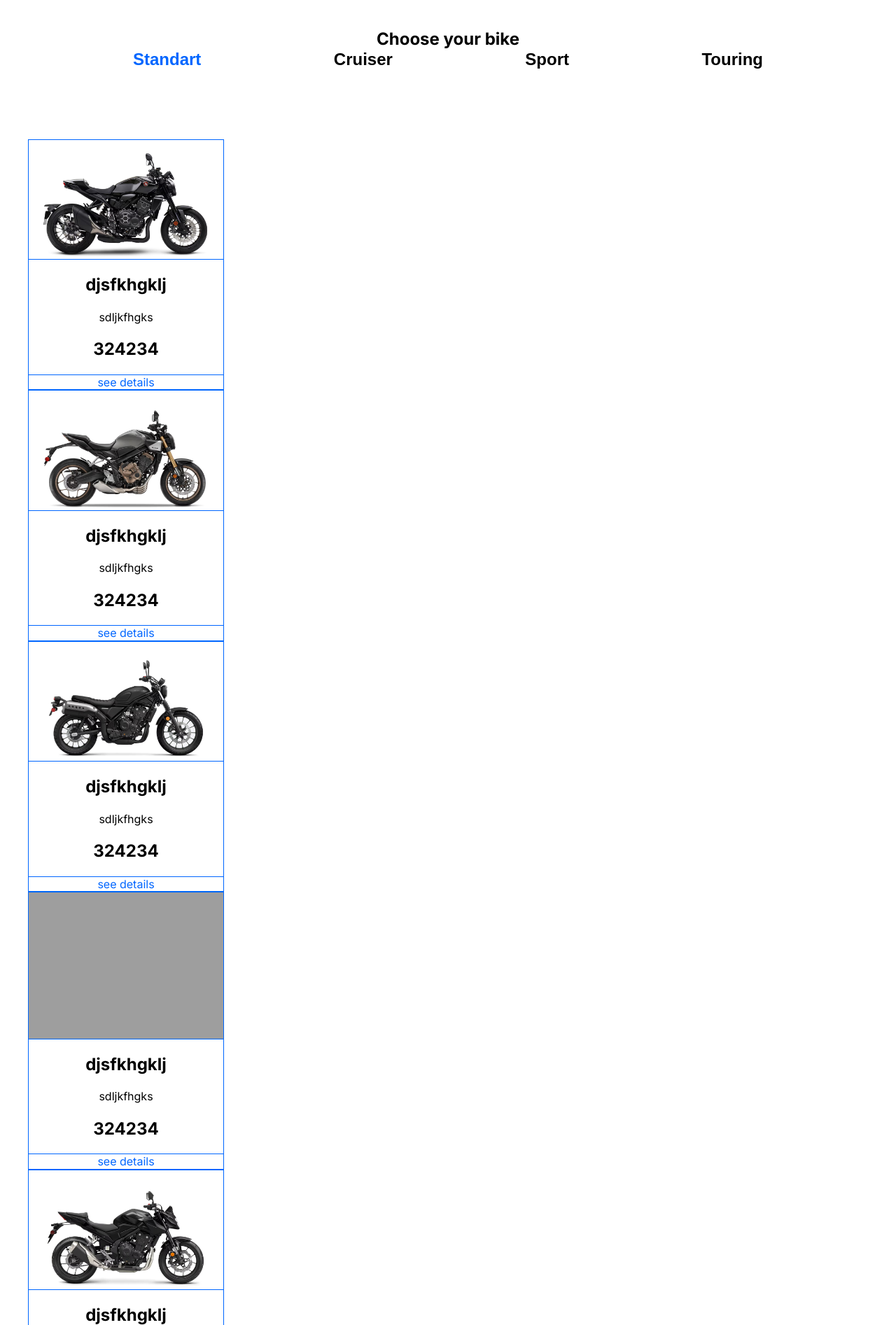
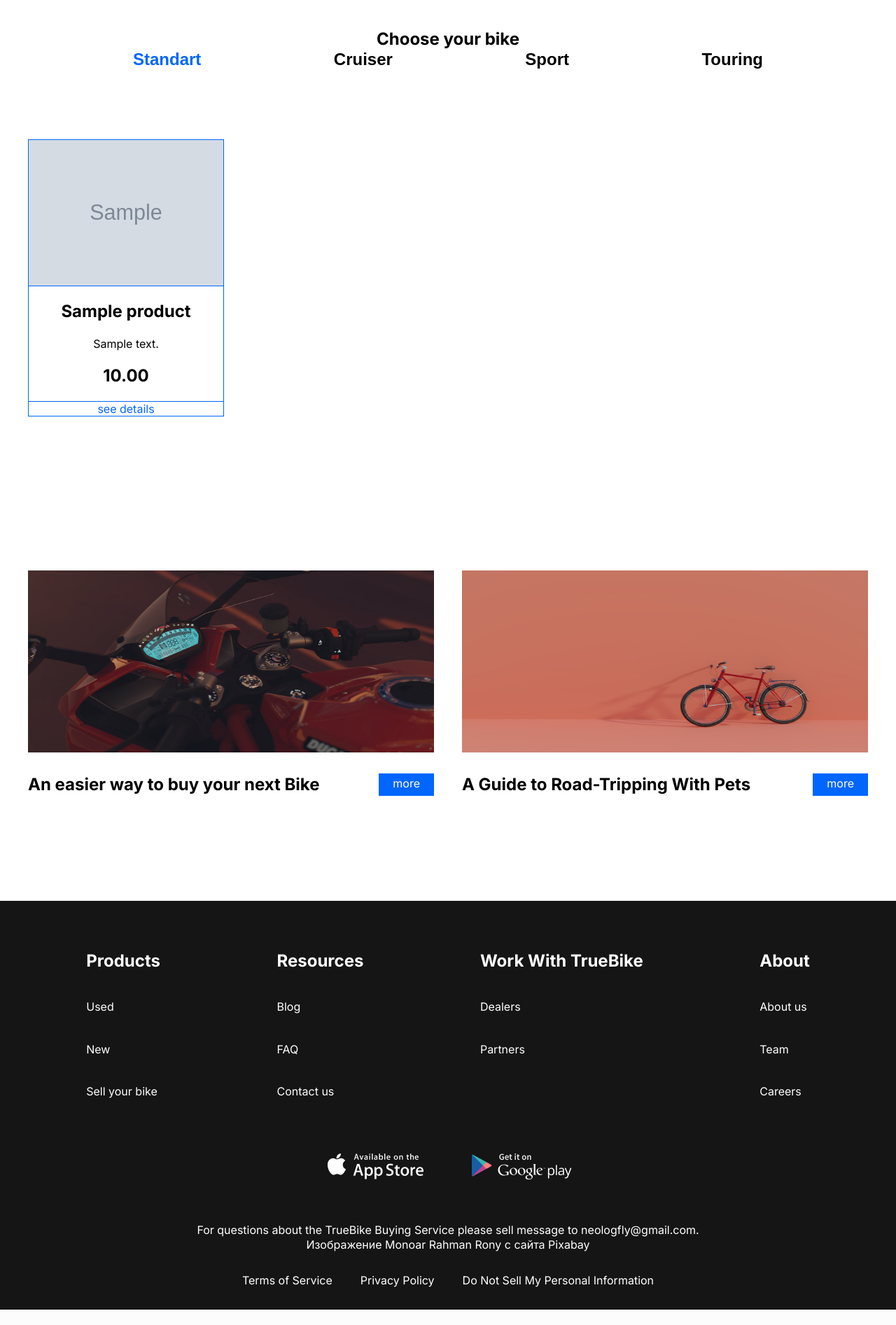
Before and after one commit to Neolog13/django-moto-shop, a Django app: page /catalog/ in a window 1280 px wide. Shown: the part 210-2103 px from the top of the page at 70% size. After the commit the page ends 2081 px from the top, so only its background shows below. Run offline with Django 4.2, Linux system fonts and the light colour scheme; tables that the repository leaves empty hold one stand-in row (values such as "Sample post"); grey boxes marked "Sample" are stand-in pictures; grey boxes are pictures that could not be loaded.

Commit message:
Slug converter for product

```diff
--- a/app/settings.py
+++ b/app/settings.py
@@ -129,6 +129,10 @@ STATICFILES_DIRS = [
     BASE_DIR / 'static'
     ]
 
+MEDIA_URL = 'media/'
+
+MEDIA_ROOT = BASE_DIR / 'media'
+
 INTERNAL_IPS = [
     # ...
     "127.0.0.1",
--- a/app/urls.py
+++ b/app/urls.py
@@ -17,12 +17,17 @@ Including another URLconf
 from django.contrib import admin
 from django.urls import include, path
 
+from django.conf.urls.static import static
 from debug_toolbar.toolbar import debug_toolbar_urls
-from app.settings import DEBUG
+from app import settings
 
 
 urlpatterns = [
     path('admin/', admin.site.urls),
     path('', include('main.urls', namespace='main')),
     path('catalog/', include('catalog.urls', namespace='catalog')),
-] + debug_toolbar_urls()
+]
+
+if settings.DEBUG:
+    urlpatterns += debug_toolbar_urls()
+    urlpatterns += static(settings.MEDIA_URL, document_root=settings.MEDIA_ROOT)
--- a/catalog/templates/catalog/catalog.html
+++ b/catalog/templates/catalog/catalog.html
@@ -52,13 +52,17 @@
             {% for product in products %}
             <div class="tabs__content-item tabs__content-item--active" id="content-1">
               <div class="card">
-                <img src="{% static product.image %}" alt="" class="card__img">
+                {% comment %} {% if product.image %} {% endcomment %}
+                <img src="{{ product.image.url }}" alt="{{ product.name }}" class="card__img">
+                {% comment %} {% elif  %} {% endcomment %}
+                {% comment %} <img src="{% static images/Not found image.png %}" alt="" class="card__img"> {% endcomment %}
+                {% comment %} {% endif %} {% endcomment %}
                 <div class="card__content">
                   <h4 class="card__title">{{ product.name }}</h4>
                   <p class="card__text">{{ product.description }}</p>
                   <p class="card__price">{{ product.price }}</p>
                 </div>
-                <a href="#" class="card__link">see details</a>
+                <a href="{% url "catalog:product" product.slug %}" class="card__link">see details</a>
               </div>
             </div>
             {% endfor %}
--- a/catalog/urls.py
+++ b/catalog/urls.py
@@ -6,5 +6,5 @@ app_name = 'catalog'
 
 urlpatterns = [
     path('', views.catalog, name='index'),
-    path('product/', views.product, name='product')
+    path('product/<slug:product_slug>/', views.product, name='product'),
 ]
--- a/catalog/views.py
+++ b/catalog/views.py
@@ -1,9 +1,11 @@
 from django.shortcuts import render
 
-from catalog.models import Categories
+from catalog.models import Categories, Products
 
 
 def catalog(request):
+
+    products = Products.objects.all()
 
     categories = Categories.objects.all()
 
@@ -11,83 +13,91 @@ def catalog(request):
     context = {
         "title": 'Home - catalog',
         "categories": categories,
-        "products": [
-        {
-            "image": 'images/foto_bikes/2024-cb1000r-black-edition-black-1505x923.avif',
-            "name": 'djsfkhgklj',
-            "description": 'sdljkfhgks',
-            "price":'324234',
-        },
-        {
-            "image": 'images/foto_bikes/2024-cb650r-pearl_smoky_gray-1505x923.avif',
-            "name": 'djsfkhgklj',
-            "description": 'sdljkfhgks',
-            "price":'324234',
-        },
-        {
-            "image": 'images/foto_bikes/2024-scl500-matte_black_metallic-1505x923.avif',
-            "name": 'djsfkhgklj',
-            "description": 'sdljkfhgks',
-            "price":'324234',
-        },
-        {
-            "image": 'images/foto_bikes/2025-cb500f-matte_black_metallic-1505x923',
-            "name": 'djsfkhgklj',
-            "description": 'sdljkfhgks',
-            "price":'324234',
-        },
-        {
-            "image": 'images/foto_bikes/2025-cb500f-matte_black_metallic-1505x923.avif',
-            "name": 'djsfkhgklj',
-            "description": 'sdljkfhgks',
-            "price":'324234',
-        },
-        {
-            "image": 'images/foto_bikes/2024-cb1000r-black-edition-black-1505x923.avif',
-            "name": 'djsfkhgklj',
-            "description": 'sdljkfhgks',
-            "price":'324234',
-        },
-        {
-            "image": 'images/foto_bikes/2024-cb1000r-black-edition-black-1505x923.avif',
-            "name": 'djsfkhgklj',
-            "description": 'sdljkfhgks',
-            "price":'324234',
-        },
-        {
-            "image": 'images/foto_bikes/2024-cb1000r-black-edition-black-1505x923.avif',
-            "name": 'djsfkhgklj',
-            "description": 'sdljkfhgks',
-            "price":'324234',
-        },
-        {
-            "image": 'images/foto_bikes/2024-cb1000r-black-edition-black-1505x923.avif',
-            "name": 'djsfkhgklj',
-            "description": 'sdljkfhgks',
-            "price":'324234',
-        },
-        {
-            "image": 'images/foto_bikes/2024-cb1000r-black-edition-black-1505x923.avif',
-            "name": 'djsfkhgklj',
-            "description": 'sdljkfhgks',
-            "price":'324234',
-        },
-        {
-            "image": 'images/foto_bikes/2024-cb1000r-black-edition-black-1505x923.avif',
-            "name": 'djsfkhgklj',
-            "description": 'sdljkfhgks',
-            "price":'324234',
-        },
-        {
-            "image": 'images/foto_bikes/2024-cb1000r-black-edition-black-1505x923.avif',
-            "name": 'djsfkhgklj',
-            "description": 'sdljkfhgks',
-            "price":'324234',
-        },
-    ],
-}
+        "products": products,
+    }
+    #[
+    #     {
+    #         "image": 'images/foto_bikes/2024-cb1000r-black-edition-black-1505x923.avif',
+    #         "name": 'djsfkhgklj',
+    #         "description": 'sdljkfhgks',
+    #         "price":'324234',
+    #     },
+    #     {
+    #         "image": 'images/foto_bikes/2024-cb650r-pearl_smoky_gray-1505x923.avif',
+    #         "name": 'djsfkhgklj',
+    #         "description": 'sdljkfhgks',
+    #         "price":'324234',
+    #     },
+    #     {
+    #         "image": 'images/foto_bikes/2024-scl500-matte_black_metallic-1505x923.avif',
+    #         "name": 'djsfkhgklj',
+    #         "description": 'sdljkfhgks',
+    #         "price":'324234',
+    #     },
+    #     {
+    #         "image": 'images/foto_bikes/2025-cb500f-matte_black_metallic-1505x923',
+    #         "name": 'djsfkhgklj',
+    #         "description": 'sdljkfhgks',
+    #         "price":'324234',
+    #     },
+    #     {
+    #         "image": 'images/foto_bikes/2025-cb500f-matte_black_metallic-1505x923.avif',
+    #         "name": 'djsfkhgklj',
+    #         "description": 'sdljkfhgks',
+    #         "price":'324234',
+    #     },
+    #     {
+    #         "image": 'images/foto_bikes/2024-cb1000r-black-edition-black-1505x923.avif',
+    #         "name": 'djsfkhgklj',
+    #         "description": 'sdljkfhgks',
+    #         "price":'324234',
+    #     },
+    #     {
+    #         "image": 'images/foto_bikes/2024-cb1000r-black-edition-black-1505x923.avif',
+    #         "name": 'djsfkhgklj',
+    #         "description": 'sdljkfhgks',
+    #         "price":'324234',
+    #     },
+    #     {
+    #         "image": 'images/foto_bikes/2024-cb1000r-black-edition-black-1505x923.avif',
+    #         "name": 'djsfkhgklj',
+    #         "description": 'sdljkfhgks',
+    #         "price":'324234',
+    #     },
+    #     {
+    #         "image": 'images/foto_bikes/2024-cb1000r-black-edition-black-1505x923.avif',
+    #         "name": 'djsfkhgklj',
+    #         "description": 'sdljkfhgks',
+    #         "price":'324234',
+    #     },
+    #     {
+    #         "image": 'images/foto_bikes/2024-cb1000r-black-edition-black-1505x923.avif',
+    #         "name": 'djsfkhgklj',
+    #         "description": 'sdljkfhgks',
+    #         "price":'324234',
+    #     },
+    #     {
+    #         "image": 'images/foto_bikes/2024-cb1000r-black-edition-black-1505x923.avif',
+    #         "name": 'djsfkhgklj',
+    #         "description": 'sdljkfhgks',
+    #         "price":'324234',
+    #     },
+    #     {
+    #         "image": 'images/foto_bikes/2024-cb1000r-black-edition-black-1505x923.avif',
+    #         "name": 'djsfkhgklj',
+    #         "description": 'sdljkfhgks',
+    #         "price":'324234',
+    #     },
+    # ],
+
 
     return render(request, 'catalog/catalog.html', context)
 
-def product(request):
-    return render(request, 'catalog/product.html')
+
+def product(request, product_slug):
+    product = Products.objects.get(slug=product_slug)
+
+    context = {
+        'product': product
+    }
+    return render(request, 'catalog/product.html', context=context)
```
Also changed, not shown: catalog/templates/catalog/product.html (+4 -5 lines).
